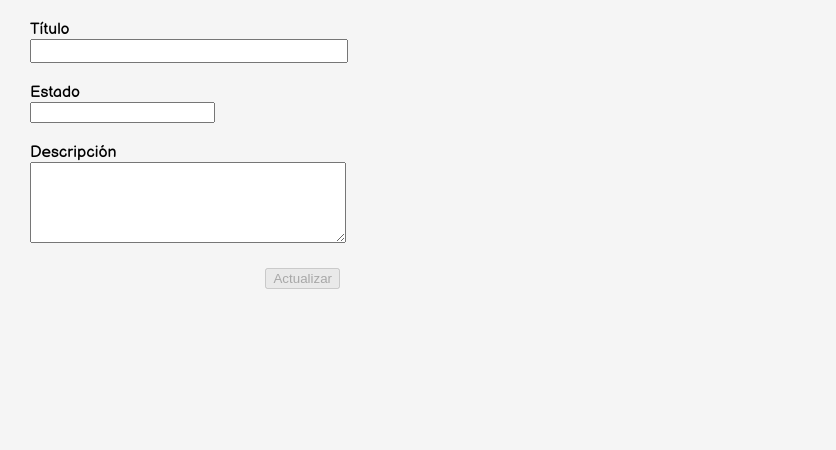
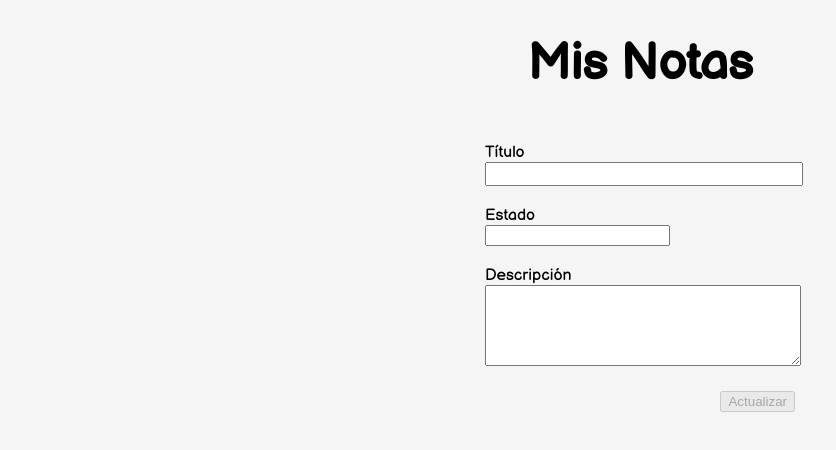
Before and after one commit to matiabc/Proyecto, an Angular app: page / in a window 1280 px wide. Shown: the top 450 px of the page, without its empty margins (0-836 px from the left). Built offline with nearby package versions, Linux system fonts and the light colour scheme.

Commit message:
Mas estilos

```diff
--- a/src/app/lista-nota/lista-nota.component.html
+++ b/src/app/lista-nota/lista-nota.component.html
@@ -50,5 +50,5 @@
 
 <!-- Boton Actualizar en el footer -->
 <footer>
-    <button class="actualizar" id="footer" [routerLink]="['/vernota']" routerLinkActive="router-link-active" > + Adicionar </button>
+    <button class="actualizar" [routerLink]="['/vernota']" routerLinkActive="router-link-active" > + Adicionar </button>
 </footer>
--- a/src/app/lista-nota/lista-nota.component.scss
+++ b/src/app/lista-nota/lista-nota.component.scss
@@ -71,6 +71,7 @@ ul{
 #abierto{
     border: 1px solid black;
     padding : 0px;
+    margin-left: 10%;
     width: 80%;
     background-color: lightsalmon;
 
@@ -79,6 +80,7 @@ ul{
 
     border: 1px solid black;
     padding : 0px;
+    margin-left: 10%;
     width: 80%;
     background-color: mediumseagreen;
 
@@ -87,6 +89,7 @@ ul{
     background-color: palegoldenrod;
     border: 1px solid black;
     padding : 0px;
+    margin-left: 10%;
     width: 80%;
 
 }
--- a/src/app/ver-nota/ver-nota.component.scss
+++ b/src/app/ver-nota/ver-nota.component.scss
@@ -19,5 +19,6 @@ section textarea{
 
 form{
     width: 25%;
-    margin: 10px;
+    margin:auto;
+    padding-top:1em;
 }
--- a/src/index.html
+++ b/src/index.html
@@ -2,11 +2,12 @@
 <html lang="en">
 <head>
   <meta charset="utf-8">
-  <title>Proyecto</title>
+  <title>Mis Notas</title>
   <base href="/">
   <meta name="viewport" content="width=device-width, initial-scale=1">
   <link rel="icon" type="image/x-icon" href="favicon.ico">
   <script src="https://kit.fontawesome.com/8b511ce48e.js" crossorigin="anonymous"></script>
+  <h1>Mis Notas</h1>
 </head>
 <body>
   <app-root></app-root>
--- a/src/styles.scss
+++ b/src/styles.scss
@@ -7,4 +7,5 @@ body{
 
 h1{
     font-size: 50px;
+    text-align: center;
 }
```
